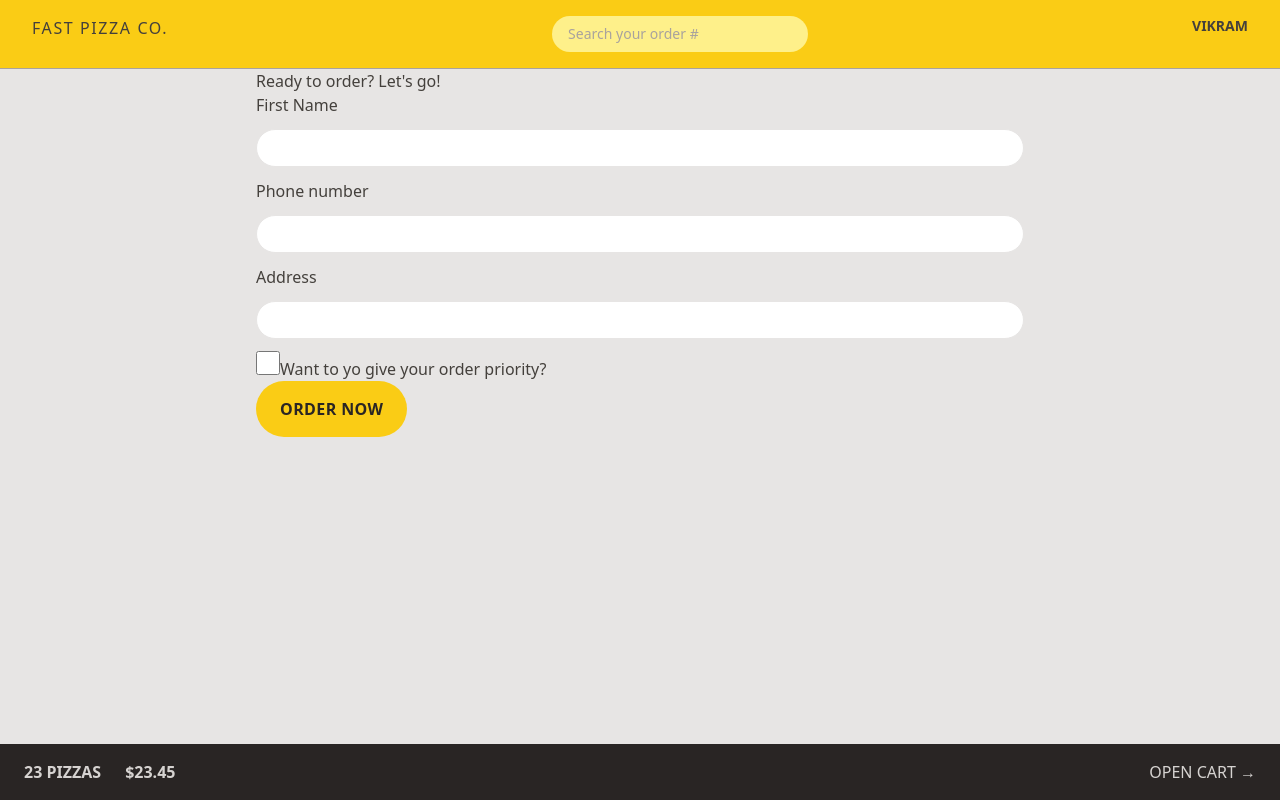
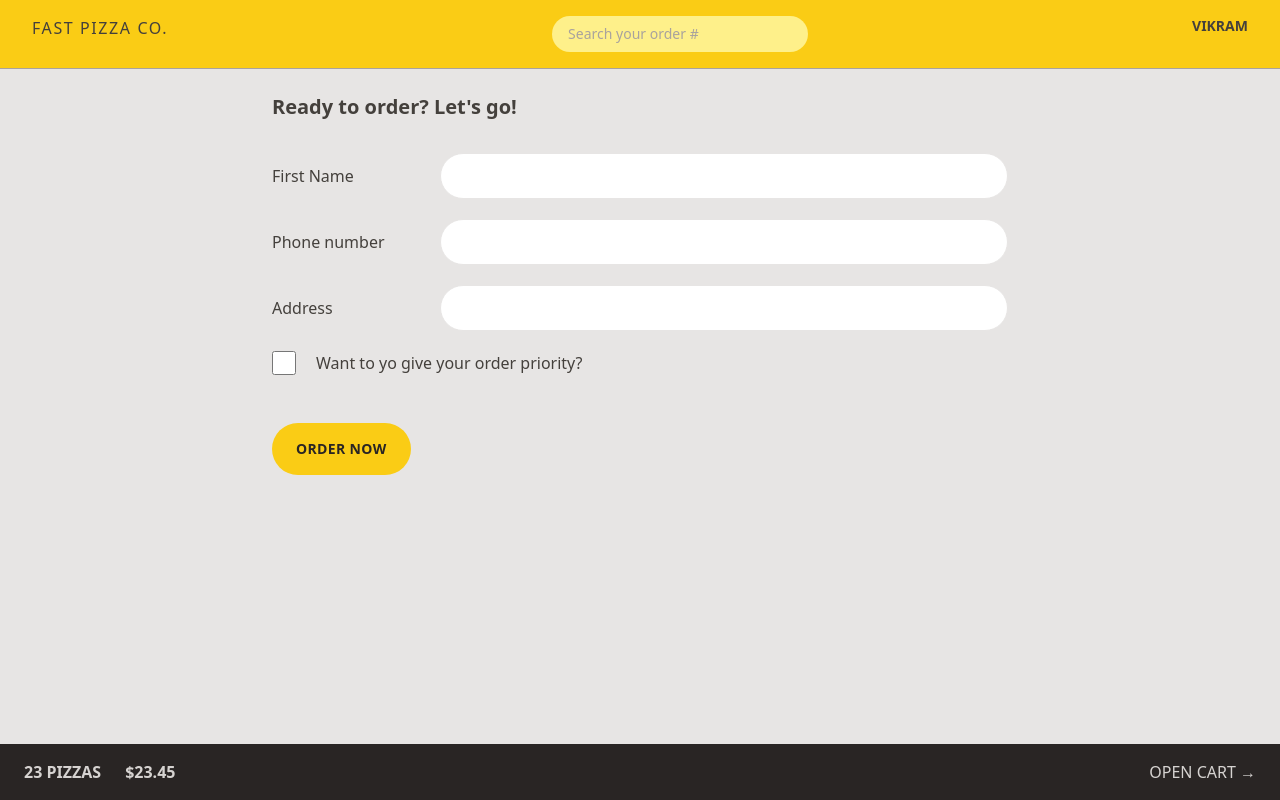
Before and after one commit to vikram-codes/Fast-Pizza-co., a React (Vite) app in the folder Fast-Pizza/: page /order/new in a window 1280 px wide. Built offline with nearby package versions, Linux system fonts and the light colour scheme.

Commit message:
Styling through tailwindcss

```diff
--- a/Fast-Pizza/src/features/cart/Cart.jsx
+++ b/Fast-Pizza/src/features/cart/Cart.jsx
@@ -1,5 +1,6 @@
 import { Link } from 'react-router-dom';
 import LinkButton from '../../ui/LinkButton';
+import Button from '../../ui/Button';
 
 const fakeCart = [
   {
@@ -34,9 +35,12 @@
 
       <h2>Your cart, %NAME%</h2>
 
-      <div>
-        <Link to="/order/new">Order pizzas</Link>
-        <button>Clear cart</button>
+      <div className="mt-6 space-x-2">
+        <Button to="/order/new" type="primary">
+          Order pizzas
+        </Button>
+
+        <Button type="secondary">Clear cart</Button>
       </div>
     </div>
   );
--- a/Fast-Pizza/src/features/order/CreateOrder.jsx
+++ b/Fast-Pizza/src/features/order/CreateOrder.jsx
@@ -35,65 +35,67 @@
 ];
 
 function CreateOrder() {
+  const navigation = useNavigation();
+  const isSubmitting = navigation.state === 'submitting';
+
+  const formErrors = useActionData();
+
   // const [withPriority, setWithPriority] = useState(false);
   const cart = fakeCart;
 
-  const navigation = useNavigation();
-  const isSubmitting = navigation.state === "isSubmitting";
-  const formErrors = useActionData();
+  return (
+    <div className="px-4 py-6">
+      <h2 className="mb-8 text-xl font-semibold">Ready to order? Let's go!</h2>
 
-  return (
-    <div>
-      <h2>Ready to order? Let's go!</h2>
-
+      {/* <Form method="POST" action="/order/new"> */}
       <Form method="POST">
-        <div>
-          <label>First Name</label>
-          <input type="text" name="customer" required
-            className="input"
-
-          />
+        <div className="mb-5 flex flex-col gap-2 sm:flex-row sm:items-center">
+          <label className="sm:basis-40">First Name</label>
+          <input className="input grow" type="text" name="customer" required />
         </div>
 
-        <div>
-          <label>Phone number</label>
-          <div>
-            <input type="tel" name="phone" required
-            className="input"
-
-            />
+        <div className="mb-5 flex flex-col gap-2 sm:flex-row sm:items-center">
+          <label className="sm:basis-40">Phone number</label>
+          <div className="grow">
+            <input className="input w-full" type="tel" name="phone" required />
+            {formErrors?.phone && (
+              <p className="mt-2 rounded-md bg-red-100 p-2 text-xs text-red-700">
+                {formErrors.phone}
+              </p>
+            )}
           </div>
-          {formErrors?.phone && <p>{formErrors.phone}</p>}
         </div>
 
-        <div>
-          <label>Address</label>
-          <div>
+        <div className="mb-5 flex flex-col gap-2 sm:flex-row sm:items-center">
+          <label className="sm:basis-40">Address</label>
+          <div className="grow">
             <input
-            className="input"
-            type="text"
-            name="address"
-            required
+              className="input w-full"
+              type="text"
+              name="address"
+              required
             />
           </div>
         </div>
 
-        <div>
+        <div className="mb-12 flex items-center gap-5">
           <input
+            className="h-6 w-6 accent-yellow-400 focus:outline-none focus:ring focus:ring-yellow-400 focus:ring-offset-2"
             type="checkbox"
             name="priority"
             id="priority"
-            className="h-6 w-6 accent-yellow-400 focus:ring focus:ring-yellow-400 focus:outline-none"
             // value={withPriority}
             // onChange={(e) => setWithPriority(e.target.checked)}
           />
-          <label htmlFor="priority">Want to yo give your order priority?</label>
+          <label htmlFor="priority" className="font-medium">
+            Want to yo give your order priority?
+          </label>
         </div>
 
         <div>
           <input type="hidden" name="cart" value={JSON.stringify(cart)} />
-          <Button disabled={isSubmitting}>
-            {isSubmitting ? "...placing order" : "Order now"}
+          <Button disabled={isSubmitting} type="primary">
+            {isSubmitting ? 'Placing order....' : 'Order now'}
           </Button>
         </div>
       </Form>
--- a/Fast-Pizza/src/index.css
+++ b/Fast-Pizza/src/index.css
@@ -4,29 +4,14 @@
 
 @layer components {
   .input {
-    @apply w-full rounded-full border border-stone-200 px-4 py-2 text-sm transition-all duration-500 focus:outline-none focus:ring-yellow-400 md:px-6 my-3;
+    @apply rounded-full border border-stone-200 px-4 py-2 text-sm transition-all duration-300 placeholder:text-stone-400 focus:outline-none focus:ring focus:ring-yellow-400 md:px-6 md:py-3;
   }
-}
-
-/* body {
-  font-family: system-ui, -apple-system, BlinkMacSystemFont, "Segoe UI", Roboto,
-    Oxygen, Ubuntu, Cantarell, "Open Sans", "Helvetica Neue", sans-serif;
-  background-color: #f7f7f7;
-  color: #444;
-}
-
-.layout {
-  display: grid;
-  grid-template-rows: auto 1fr auto;
-  gap: 32px;
-  height: 90dvh;
-} */
 
   /* https://dev.to/afif/i-made-100-css-loaders-for-your-next-project-4eje */
   .loader {
     width: 45px;
     aspect-ratio: 0.75;
-  --c: no-repeat linear-gradient(#333 0 0);
+    --c: no-repeat linear-gradient(theme(colors.stone.800) 0 0);
     background: var(--c) 0% 50%, var(--c) 50% 50%, var(--c) 100% 50%;
     background-size: 20% 50%;
     animation: loading 1s infinite linear;
@@ -46,3 +31,4 @@
       background-position: 0% 50%, 50% 50%, 100% 100%;
     }
   }
+}
--- a/Fast-Pizza/src/ui/Button.jsx
+++ b/Fast-Pizza/src/ui/Button.jsx
@@ -1,11 +1,28 @@
+import { Link } from 'react-router-dom';
 
+function Button({ children, disabled, to, type }) {
+  const base =
+    'inline-block text-sm rounded-full bg-yellow-400 font-semibold uppercase tracking-wide text-stone-800 transition-colors duration-300 hover:bg-yellow-300 focus:bg-yellow-300 focus:outline-none focus:ring focus:ring-yellow-300 focus:ring-offset-2 disabled:cursor-not-allowed';
 
-function Button({children, disabled}) {
+  const styles = {
+    primary: base + ' px-4 py-3 md:px-6 md:py-4',
+    small: base + ' px-4 py-2 md:px-5 md:py-2.5 text-xs',
+    secondary:
+      'inline-block text-sm rounded-full border-2 border-stone-300 font-semibold uppercase tracking-wide text-stone-400 transition-colors duration-300 hover:bg-stone-300 hover:text-stone-800 focus:bg-stone-300 focus:text-stone-800 focus:outline-none focus:ring focus:ring-stone-200 focus:ring-offset-2 disabled:cursor-not-allowed px-4 py-2.5 md:px-6 md:py-3.5',
+  };
+
+  if (to)
     return (
-        <button disabled={disabled} className='bg-yellow-400 inline-block px-4 py-3 font-semibold tracking-wide rounded-full uppercase hover:bg-yellow-300 text-stone-800 duration-500 transition-colors focus:outline-none focus:bg-yellow-300 focus:ring focus:ring-yellow-300 focus:ring-offset-2 disabled:cursor-not-allowed sm:px-6 sm:py-4'>
-            {children}
-        </button>
-    )
+      <Link to={to} className={styles[type]}>
+        {children}
+      </Link>
+    );
+
+  return (
+    <button disabled={disabled} className={styles[type]}>
+      {children}
+    </button>
+  );
 }
 
-export default Button
+export default Button;
--- a/Fast-Pizza/src/ui/Loader.jsx
+++ b/Fast-Pizza/src/ui/Loader.jsx
@@ -1,5 +1,10 @@
 function Loader() {
-  return <div className="loader"></div>;
+  return (
+  <div className="absolute inset-0 bg-slate-200/30 backdrop-blur-sm flex items-center justify-center">
+  <div className="loader">
+  </div>
+  </div>
+  );
 }
 
 export default Loader;
```
Lines whose indentation alone changed are shown as unchanged.
